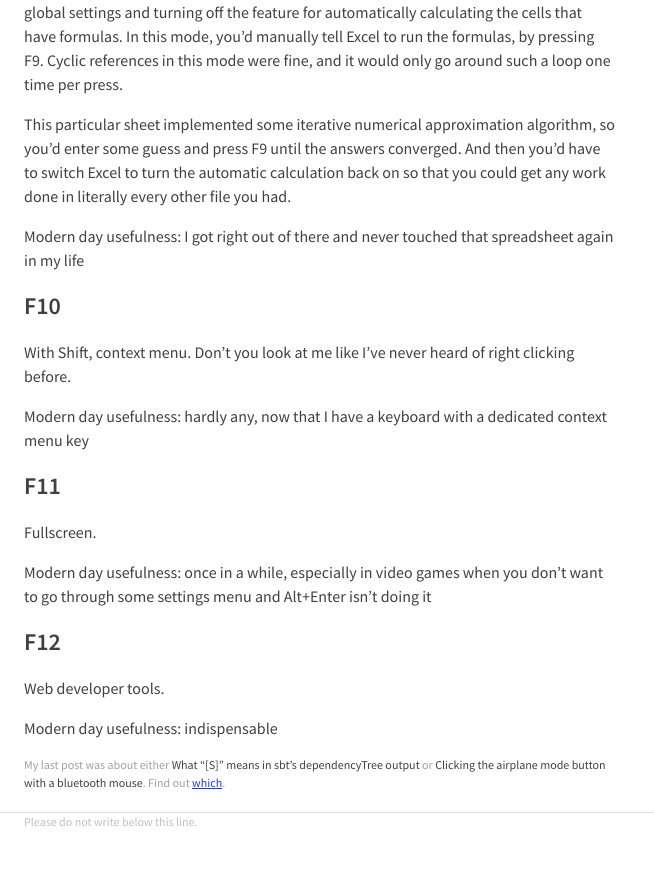
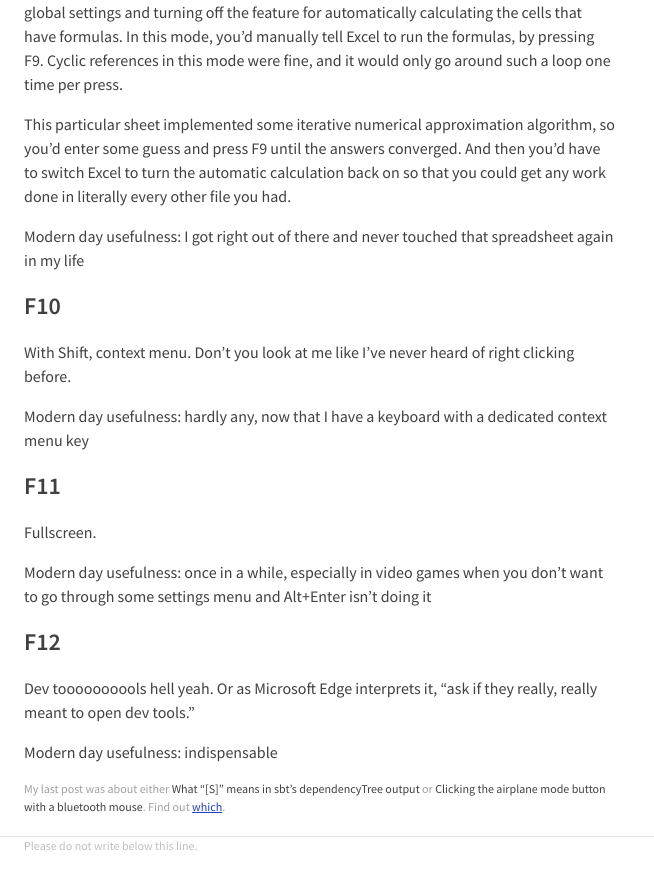
Before and after one commit to wh0/wh0.github.io, a Jekyll site: the page built from _posts/2022-04-20-function-keys.md, in a window 1280 px wide and 900 px high, scrolled down 1798 px. Shown: the top 889 px of the window, without its empty margins (0-654 px from the left). Built offline with Jekyll 4.4.1, drawn with Linux system fonts in a browser that asks for light colours.

Commit message:
oops I planned to write this part differently

```diff
--- a/_posts/2022-04-20-function-keys.md
+++ b/_posts/2022-04-20-function-keys.md
@@ -91,6 +91,7 @@ Fullscreen.
 Modern day usefulness: once in a while, especially in video games when you don't want to go through some settings menu and Alt+Enter isn't doing it
 
 ## F12
-Web developer tools.
+Dev toooooooools hell yeah.
+Or as Microsoft Edge interprets it, "ask if they really, really meant to open dev tools."
 
 Modern day usefulness: indispensable
```
